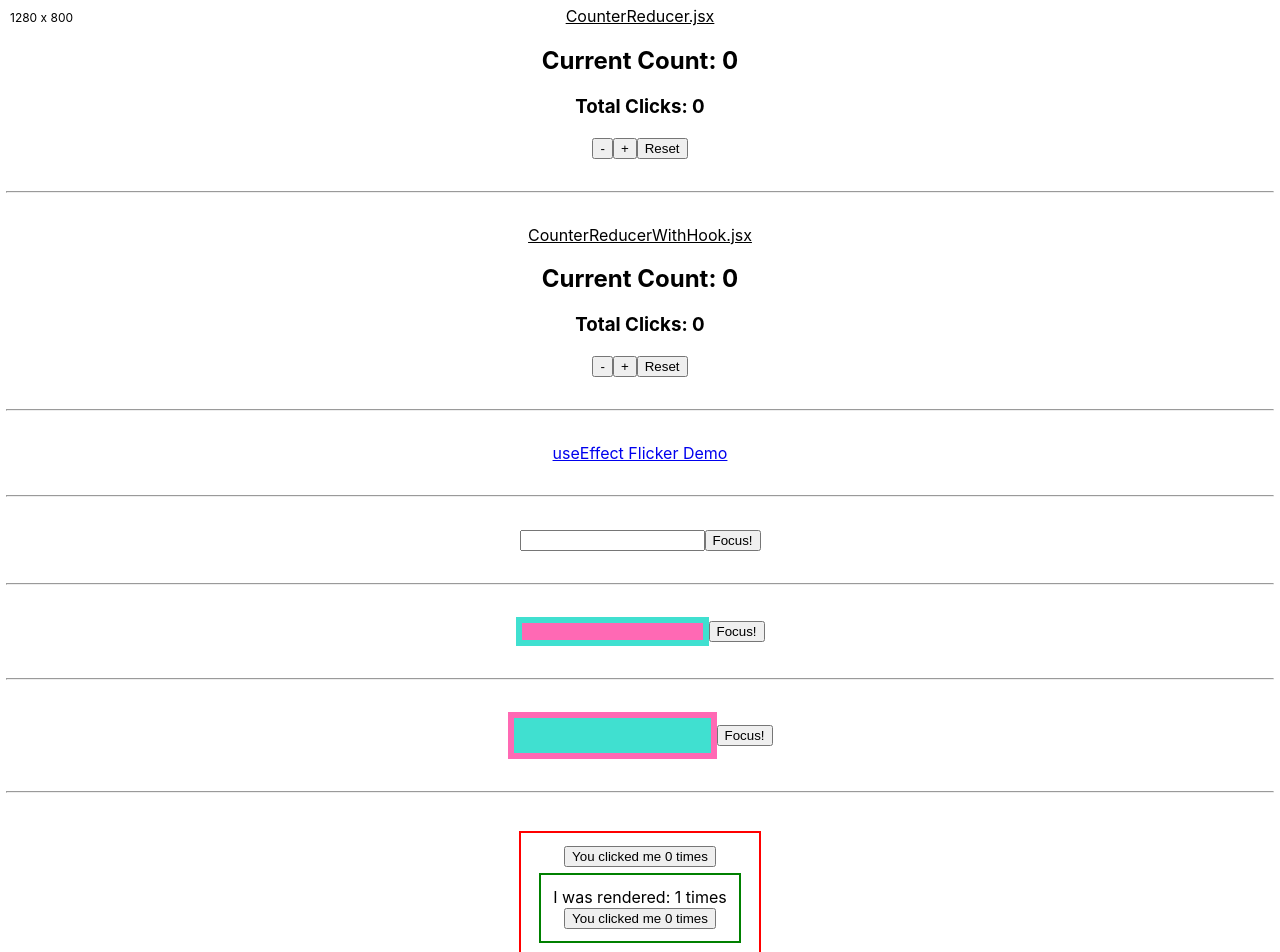
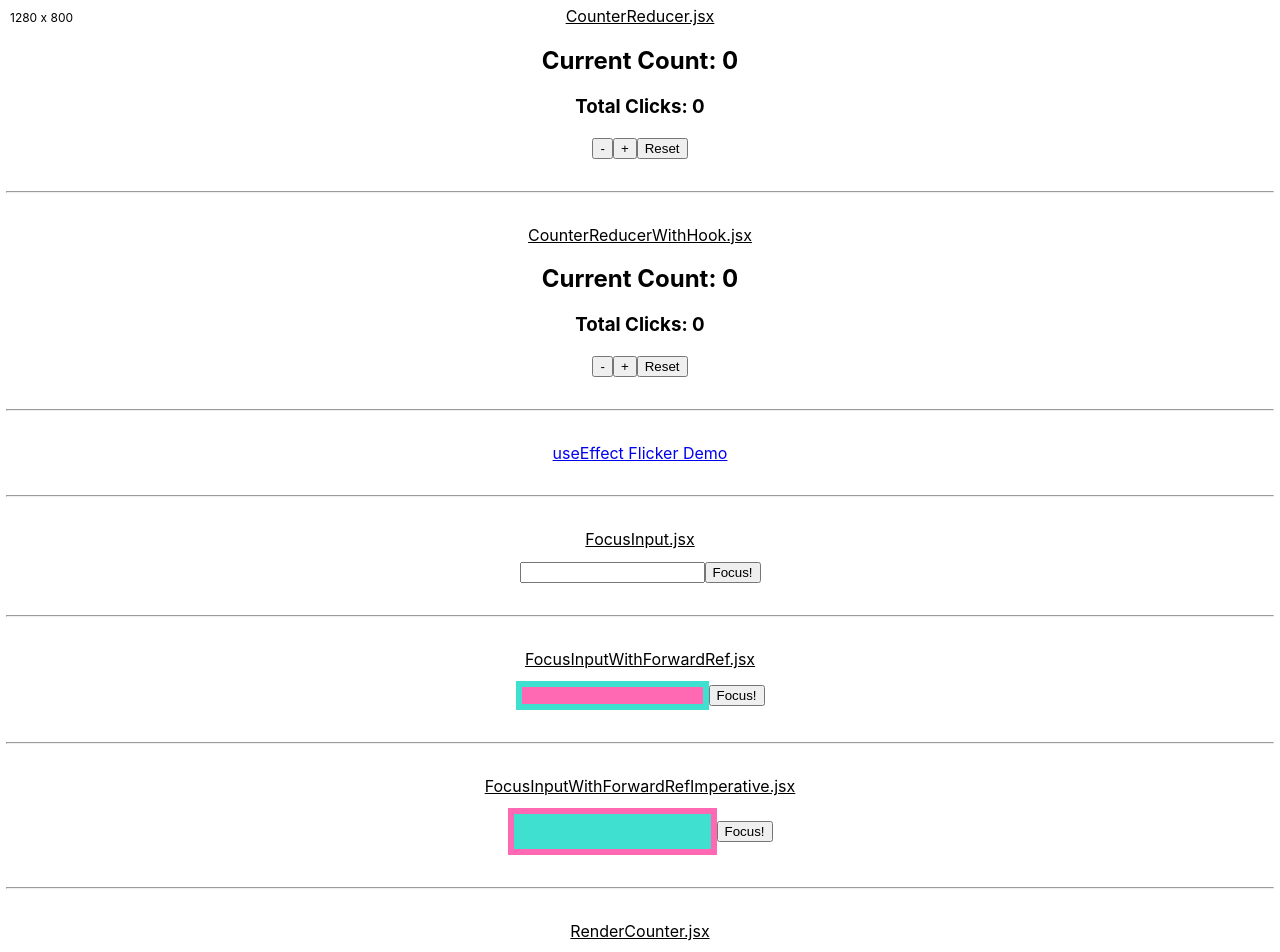
Before and after one commit to gotech-io/react-advanced-hooks, a React (Create React App) app: page / in a window 1280 px wide. Shown: the top 952 px of the page. Built offline with nearby package versions, Linux system fonts and the light colour scheme.

Commit message:
add labels

```diff
--- a/src/App.css
+++ b/src/App.css
@@ -1,6 +1,11 @@
 .App {
   text-align: center;
   padding: 6px;
+}
+
+.App u {
+  display: block;
+  margin-bottom: 12px;
 }
 
 .size-display {
--- a/src/App.jsx
+++ b/src/App.jsx
@@ -31,14 +31,19 @@ const App = () => {
           useEffect Flicker Demo
         </a>
         <hr />
+        <u>FocusInput.jsx</u>
         <FocusInput />
         <hr />
+        <u>FocusInputWithForwardRef.jsx</u>
         <FocusInputWithForwardRef />
         <hr />
+        <u>FocusInputWithForwardRefImperative.jsx</u>
         <FocusInputWithForwardRefImperative />
         <hr />
+        <u>RenderCounter.jsx</u>
         <RenderCounter />
         <hr />
+        <u>GetDerivedStateFromProps.jsx</u>
         <GetDerivedStateFromProps />
         <hr />
         <u>FormWithRef.jsx</u>
```
